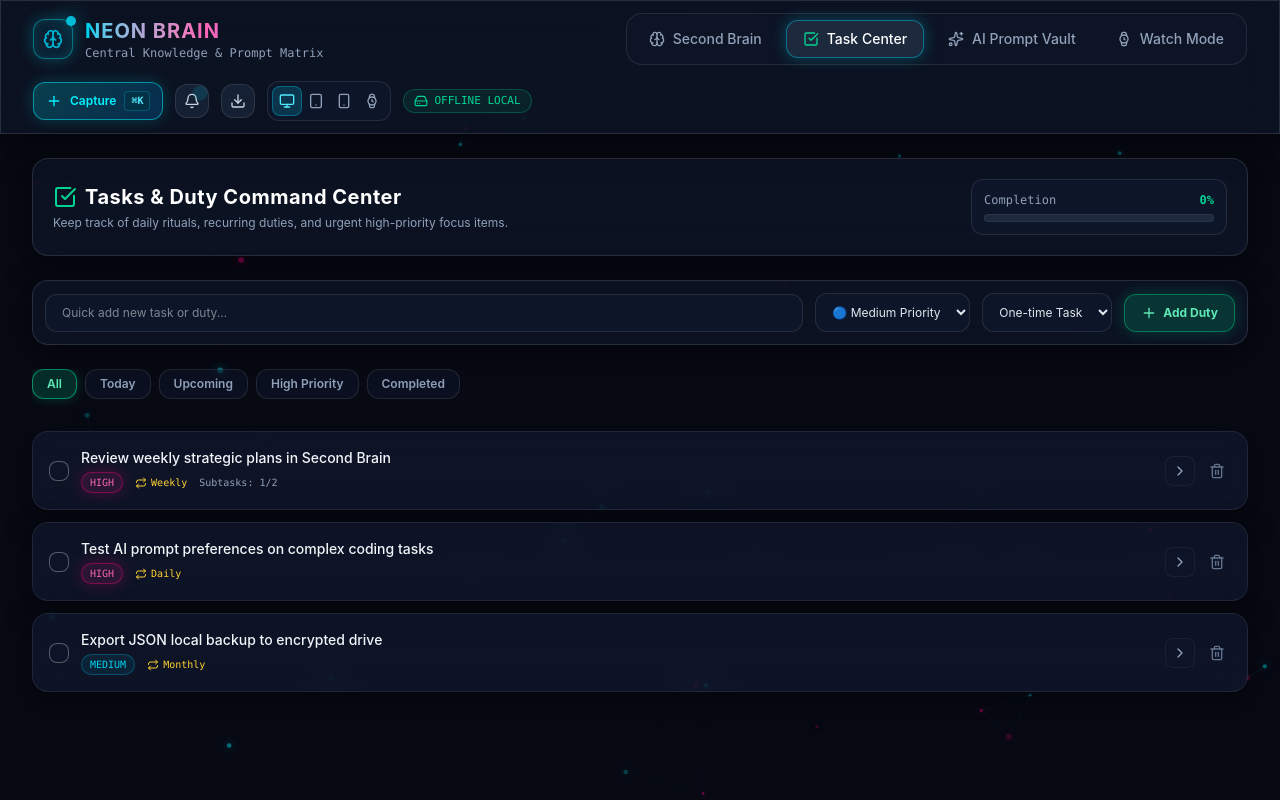
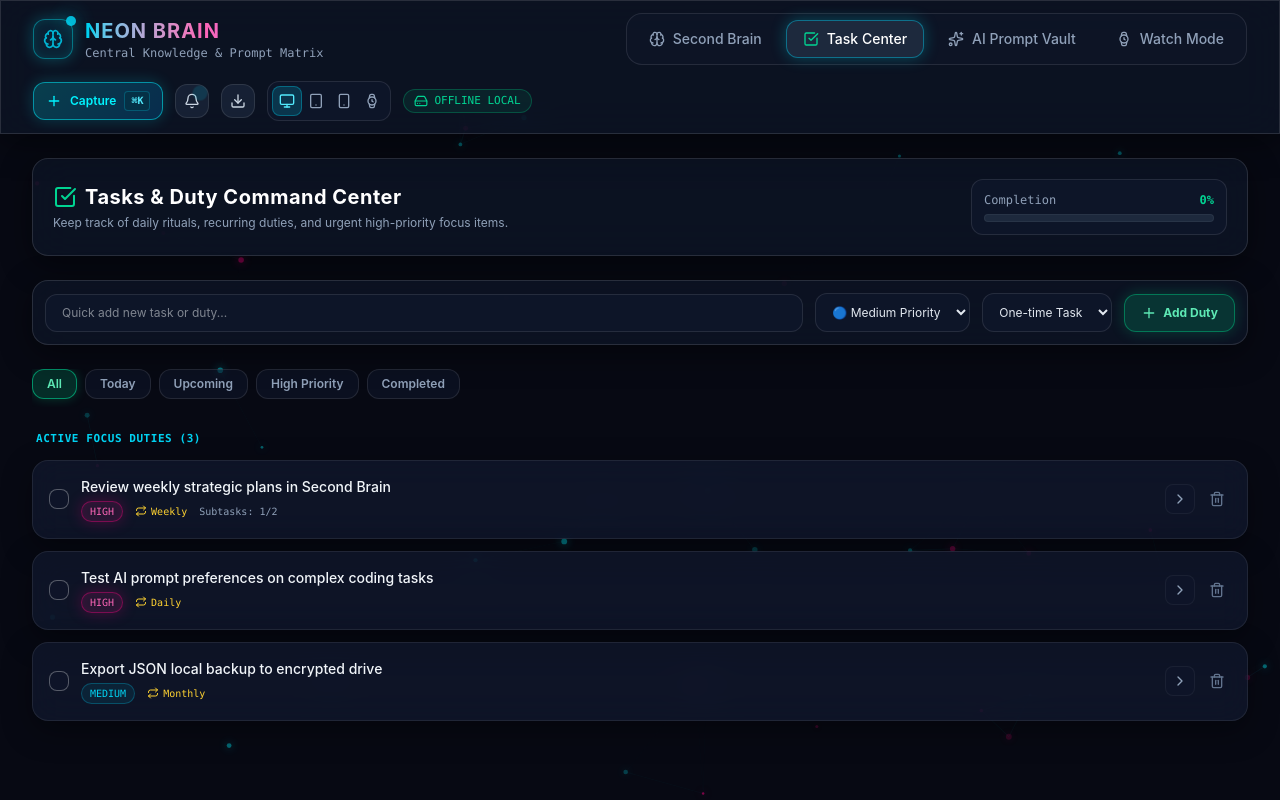
Before and after one commit to hawkeyeip/Neon-Brain, a React (Vite) app: page / in a window 1280 px wide. Both pictures are taken after a click on the button "Task Center". Built offline with nearby package versions, Linux system fonts and the light colour scheme.

Commit message:
fix(tasks): move completed duties to bottom historical archive v1.2.1

```diff
--- a/src/components/TaskCenter.jsx
+++ b/src/components/TaskCenter.jsx
@@ -83,16 +83,153 @@ export default function TaskCenter({ tasks, setTasks }) {
     setNewSubtaskText(prev => ({ ...prev, [taskId]: '' }));
   };
 
+  const [showCompletedArchive, setShowCompletedArchive] = useState(true);
+
+  // Filter tasks based on selected tab
   const filteredTasks = tasks.filter((t) => {
-    if (filter === 'Today') return t.dueDate === todayStr && !t.completed;
-    if (filter === 'High Priority') return t.priority === 'high' && !t.completed;
+    if (filter === 'Today') return t.dueDate === todayStr;
+    if (filter === 'High Priority') return t.priority === 'high';
     if (filter === 'Completed') return t.completed;
     if (filter === 'Upcoming') return !t.completed;
     return true;
   });
 
+  // Priority weight map: High (1), Medium (2), Low (3)
+  const priorityWeight = { high: 1, medium: 2, low: 3 };
+
+  // Separate active vs completed tasks
+  const activeTasks = filteredTasks
+    .filter(t => !t.completed)
+    .sort((a, b) => (priorityWeight[a.priority] || 2) - (priorityWeight[b.priority] || 2));
+
+  const completedTasks = filteredTasks
+    .filter(t => t.completed)
+    .sort((a, b) => new Date(b.createdAt || 0) - new Date(a.createdAt || 0));
+
   const completedCount = tasks.filter(t => t.completed).length;
   const progressPct = tasks.length > 0 ? Math.round((completedCount / tasks.length) * 100) : 0;
+
+  const renderTaskCard = (task) => {
+    const isExpanded = expandedTaskId === task.id;
+    const subtasks = task.subtasks || [];
+    const completedSubs = subtasks.filter(s => s.completed).length;
+
+    const priorityBadge =
+      task.priority === 'high'
+        ? 'bg-pink-500/10 text-pink-400 border-pink-500/30 glow-border-magenta'
+        : task.priority === 'medium'
+        ? 'bg-cyan-500/10 text-cyan-400 border-cyan-500/30'
+        : 'bg-emerald-500/10 text-emerald-400 border-emerald-500/30';
+
+    return (
+      <div
+        key={task.id}
+        className={`glass-card p-4 rounded-2xl transition-all border ${
+          task.completed ? 'opacity-55 border-white/5 bg-slate-950/40' : 'border-white/10 hover:border-emerald-500/40'
+        }`}
+      >
+        <div className="flex items-center justify-between gap-3">
+
+          {/* Left Checkbox & Info */}
+          <div className="flex items-center space-x-3 min-w-0 flex-1">
+            <button
+              onClick={() => handleToggleTask(task.id)}
+              className={`w-5 h-5 rounded-lg border flex items-center justify-center transition-all ${
+                task.completed
+                  ? 'bg-emerald-500 border-emerald-400 text-black shadow-[0_0_10px_rgba(0,255,157,0.6)]'
+                  : 'border-white/30 hover:border-emerald-400 bg-slate-900/60'
+              }`}
+              title={task.completed ? 'Mark incomplete (restore to active)' : 'Mark completed'}
+            >
+              {task.completed && <CheckCircle2 className="w-4 h-4 text-slate-950 font-bold" />}
+            </button>
+
+            <div className="min-w-0 flex-1">
+              <span className={`text-sm font-medium block truncate ${task.completed ? 'line-through text-slate-400' : 'text-slate-100'}`}>
+                {task.title}
+              </span>
+
+              <div className="flex items-center space-x-3 text-[11px] text-slate-400 mt-1">
+                <span className={`px-2 py-0.5 rounded-full text-[10px] font-mono border ${priorityBadge}`}>
+                  {task.priority.toUpperCase()}
+                </span>
+
+                {task.recurring !== 'None' && (
+                  <span className="flex items-center text-amber-300 font-mono text-[10px]">
+                    <Repeat className="w-3 h-3 mr-1" />
+                    {task.recurring}
+                  </span>
+                )}
+
+                {subtasks.length > 0 && (
+                  <span className="text-slate-400 font-mono text-[10px]">
+                    Subtasks: {completedSubs}/{subtasks.length}
+                  </span>
+                )}
+              </div>
+            </div>
+          </div>
+
+          {/* Right Actions */}
+          <div className="flex items-center space-x-2">
+            <button
+              onClick={() => setExpandedTaskId(isExpanded ? null : task.id)}
+              className="p-1.5 text-slate-400 hover:text-cyan-400 rounded-lg bg-slate-900/60 border border-white/5"
+              title="Toggle subtasks"
+            >
+              {isExpanded ? <ChevronDown className="w-4 h-4" /> : <ChevronRight className="w-4 h-4" />}
+            </button>
+
+            <button
+              onClick={() => handleDeleteTask(task.id)}
+              className="p-1.5 text-slate-500 hover:text-rose-400 rounded-lg hover:bg-slate-900/60"
+              title="Delete task record"
+            >
+              <Trash2 className="w-4 h-4" />
+            </button>
+          </div>
+        </div>
+
+        {/* Expanded Subtask Section */}
+        {isExpanded && (
+          <div className="mt-4 pt-3 border-t border-white/10 space-y-2 pl-8">
+            {subtasks.map((sub) => (
+              <div key={sub.id} className="flex items-center space-x-2 text-xs">
+                <input
+                  type="checkbox"
+                  checked={sub.completed}
+                  onChange={() => handleToggleSubtask(task.id, sub.id)}
+                  className="rounded border-white/20 accent-emerald-400"
+                />
+                <span className={sub.completed ? 'line-through text-slate-500' : 'text-slate-200'}>
+                  {sub.title}
+                </span>
+              </div>
+            ))}
+
+            <div className="flex items-center space-x-2 pt-2">
+              <input
+                type="text"
+                placeholder="Add subtask..."
+                value={newSubtaskText[task.id] || ''}
+                onChange={(e) => setNewSubtaskText({ ...newSubtaskText, [task.id]: e.target.value })}
+                onKeyDown={(e) => e.key === 'Enter' && handleAddSubtask(task.id)}
+                className="bg-slate-900/90 border border-white/10 rounded-lg px-2.5 py-1 text-xs text-slate-200 focus:outline-none focus:border-cyan-500 flex-1"
+              />
+              <button
+                type="button"
+                onClick={() => handleAddSubtask(task.id)}
+                className="px-2.5 py-1 bg-cyan-500/20 text-cyan-300 border border-cyan-500/40 rounded-lg text-xs font-medium"
+              >
+                Add
+              </button>
+            </div>
+          </div>
+        )}
+
+      </div>
+    );
+  };
 
   return (
     <div className="space-y-6">
@@ -182,6 +319,7 @@ export default function TaskCenter({ tasks, setTasks }) {
       </div>
 
       {/* Task List */}
+      {/* Task Lists */}
       {filteredTasks.length === 0 ? (
         <div className="glass-panel p-12 text-center rounded-2xl border-dashed border-white/10">
           <ListTodo className="w-12 h-12 text-slate-600 mx-auto mb-3" />
@@ -189,127 +327,49 @@ export default function TaskCenter({ tasks, setTasks }) {
           <p className="text-xs text-slate-500 mt-1">All clear! Add a new duty above to track your schedule.</p>
         </div>
       ) : (
-        <div className="space-y-3">
-          {filteredTasks.map((task) => {
-            const isExpanded = expandedTaskId === task.id;
-            const subtasks = task.subtasks || [];
-            const completedSubs = subtasks.filter(s => s.completed).length;
+        <div className="space-y-6">
 
-            const priorityBadge =
-              task.priority === 'high'
-                ? 'bg-pink-500/10 text-pink-400 border-pink-500/30 glow-border-magenta'
-                : task.priority === 'medium'
-                ? 'bg-cyan-500/10 text-cyan-400 border-cyan-500/30'
-                : 'bg-emerald-500/10 text-emerald-400 border-emerald-500/30';
+          {/* Active Uncompleted Tasks */}
+          {activeTasks.length > 0 && (
+            <div className="space-y-3">
+              <div className="text-[11px] font-mono text-cyan-400 font-bold uppercase tracking-wider px-1">
+                Active Focus Duties ({activeTasks.length})
+              </div>
+              {activeTasks.map((task) => renderTaskCard(task))}
+            </div>
+          )}
 
-            return (
-              <div
-                key={task.id}
-                className={`glass-card p-4 rounded-2xl transition-all border ${
-                  task.completed ? 'opacity-60 border-white/5' : 'border-white/10 hover:border-emerald-500/40'
-                }`}
+          {activeTasks.length === 0 && completedTasks.length > 0 && (
+            <div className="glass-panel p-6 text-center rounded-2xl border-dashed border-emerald-500/30">
+              <CheckCircle2 className="w-8 h-8 text-emerald-400 mx-auto mb-2 animate-bounce" />
+              <h3 className="text-sm font-bold text-emerald-300">All Active Duties Completed! 🎉</h3>
+              <p className="text-xs text-slate-400 mt-0.5">Your list is clean. See historical records below.</p>
+            </div>
+          )}
+
+          {/* Collapsible Completed Duties Archive at Bottom */}
+          {completedTasks.length > 0 && (
+            <div className="pt-4 border-t border-white/10 space-y-3">
+              <button
+                onClick={() => setShowCompletedArchive(!showCompletedArchive)}
+                className="w-full flex items-center justify-between p-3 rounded-xl bg-slate-900/60 border border-white/10 hover:border-emerald-500/30 transition-colors text-xs text-slate-400 font-mono"
               >
-                <div className="flex items-center justify-between gap-3">
+                <div className="flex items-center space-x-2">
+                  <CheckCircle2 className="w-4 h-4 text-emerald-400 opacity-70" />
+                  <span className="font-bold text-slate-300">Completed Duties Archive ({completedTasks.length})</span>
+                  <span className="text-[10px] text-slate-500 font-sans">(Click to untoggle or verify records)</span>
+                </div>
+                {showCompletedArchive ? <ChevronDown className="w-4 h-4" /> : <ChevronRight className="w-4 h-4" />}
+              </button>
 
-                  {/* Left Checkbox & Info */}
-                  <div className="flex items-center space-x-3 min-w-0 flex-1">
-                    <button
-                      onClick={() => handleToggleTask(task.id)}
-                      className={`w-5 h-5 rounded-lg border flex items-center justify-center transition-all ${
-                        task.completed
-                          ? 'bg-emerald-500 border-emerald-400 text-black shadow-[0_0_10px_rgba(0,255,157,0.6)]'
-                          : 'border-white/30 hover:border-emerald-400 bg-slate-900/60'
-                      }`}
-                    >
-                      {task.completed && <CheckCircle2 className="w-4 h-4 text-slate-950 font-bold" />}
-                    </button>
+              {showCompletedArchive && (
+                <div className="space-y-2 opacity-80 animate-in fade-in duration-150">
+                  {completedTasks.map((task) => renderTaskCard(task))}
+                </div>
+              )}
+            </div>
+          )}
 
-                    <div className="min-w-0 flex-1">
-                      <span className={`text-sm font-medium block truncate ${task.completed ? 'line-through text-slate-400' : 'text-slate-100'}`}>
-                        {task.title}
-                      </span>
-
-                      <div className="flex items-center space-x-3 text-[11px] text-slate-400 mt-1">
-                        <span className={`px-2 py-0.5 rounded-full text-[10px] font-mono border ${priorityBadge}`}>
-                          {task.priority.toUpperCase()}
-                        </span>
-
-                        {task.recurring !== 'None' && (
-                          <span className="flex items-center text-amber-300 font-mono text-[10px]">
-                            <Repeat className="w-3 h-3 mr-1" />
-                            {task.recurring}
-                          </span>
-                        )}
-
-                        {subtasks.length > 0 && (
-                          <span className="text-slate-400 font-mono text-[10px]">
-                            Subtasks: {completedSubs}/{subtasks.length}
-                          </span>
-                        )}
-                      </div>
-                    </div>
-                  </div>
-
-                  {/* Right Actions */}
-                  <div className="flex items-center space-x-2">
-                    <button
-                      onClick={() => setExpandedTaskId(isExpanded ? null : task.id)}
-                      className="p-1.5 text-slate-400 hover:text-cyan-400 rounded-lg bg-slate-900/60 border border-white/5"
-                      title="Toggle subtasks"
-                    >
-                      {isExpanded ? <ChevronDown className="w-4 h-4" /> : <ChevronRight className="w-4 h-4" />}
-                    </button>
-
-                    <button
-                      onClick={() => handleDeleteTask(task.id)}
-                      className="p-1.5 text-slate-500 hover:text-rose-400 rounded-lg hover:bg-slate-900/60"
-                      title="Delete task"
-                    >
-                      <Trash2 className="w-4 h-4" />
-                    </button>
-                  </div>
-                </div>
-
-                {/* Expanded Subtask Section */}
-                {isExpanded && (
-                  <div className="mt-4 pt-3 border-t border-white/10 space-y-2 pl-8">
-                    {subtasks.map((sub) => (
-                      <div key={sub.id} className="flex items-center space-x-2 text-xs">
-                        <input
-                          type="checkbox"
-                          checked={sub.completed}
-                          onChange={() => handleToggleSubtask(task.id, sub.id)}
-                          className="rounded border-white/20 accent-emerald-400"
-                        />
-                        <span className={sub.completed ? 'line-through text-slate-500' : 'text-slate-200'}>
-                          {sub.title}
-                        </span>
-                      </div>
-                    ))}
-
-                    <div className="flex items-center space-x-2 pt-2">
-                      <input
-                        type="text"
-                        placeholder="Add subtask..."
-                        value={newSubtaskText[task.id] || ''}
-                        onChange={(e) => setNewSubtaskText({ ...newSubtaskText, [task.id]: e.target.value })}
-                        onKeyDown={(e) => e.key === 'Enter' && handleAddSubtask(task.id)}
-                        className="bg-slate-900/90 border border-white/10 rounded-lg px-2.5 py-1 text-xs text-slate-200 focus:outline-none focus:border-cyan-500 flex-1"
-                      />
-                      <button
-                        type="button"
-                        onClick={() => handleAddSubtask(task.id)}
-                        className="px-2.5 py-1 bg-cyan-500/20 text-cyan-300 border border-cyan-500/40 rounded-lg text-xs font-medium"
-                      >
-                        Add
-                      </button>
-                    </div>
-                  </div>
-                )}
-
-              </div>
-            );
-          })}
         </div>
       )}
 
```
Also changed, not shown: 1 other file (tests, documents, lock files or other folders).
